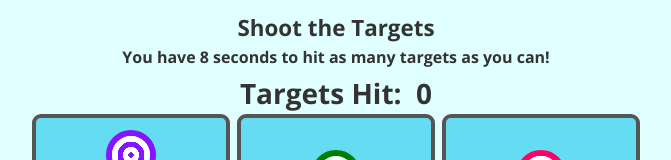
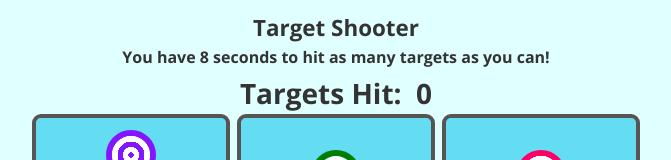
Before and after one commit to nicolesilverthorn/target-shooter, a plain HTML site: page index.html in a window 1280 px wide. Shown: the top 160 px of the page, without its empty margins (304-975 px from the left). Drawn offline with nearby package versions, Linux system fonts and the light colour scheme.

Commit message:
Add files via upload

```diff
--- a/index.html
+++ b/index.html
@@ -2,7 +2,7 @@
 <html lang="en" >
 <head>
 	<meta charset="UTF-8">
-	<title>Shoot the Targets</title>
+	<title>Target Shooter</title>
 	<link rel="stylesheet" href="https://cdnjs.cloudflare.com/ajax/libs/normalize/5.0.0/normalize.min.css">
 <link rel="stylesheet" href="./style.css">
 <link rel="shortcut icon" href="favicon.ico" type="image/x-icon" />
@@ -10,7 +10,7 @@
 <body>
 	<link href='https://fonts.googleapis.com/css?family=Open+Sans:400,700' rel='stylesheet' type='text/css'>
 
-	<h1>Shoot the Targets</h1>
+	<h1>Target Shooter</h1>
 	<h2><b>You have 8 seconds to hit as many targets as you can!</b></h2>
 
 	<div class="game-over">
```
